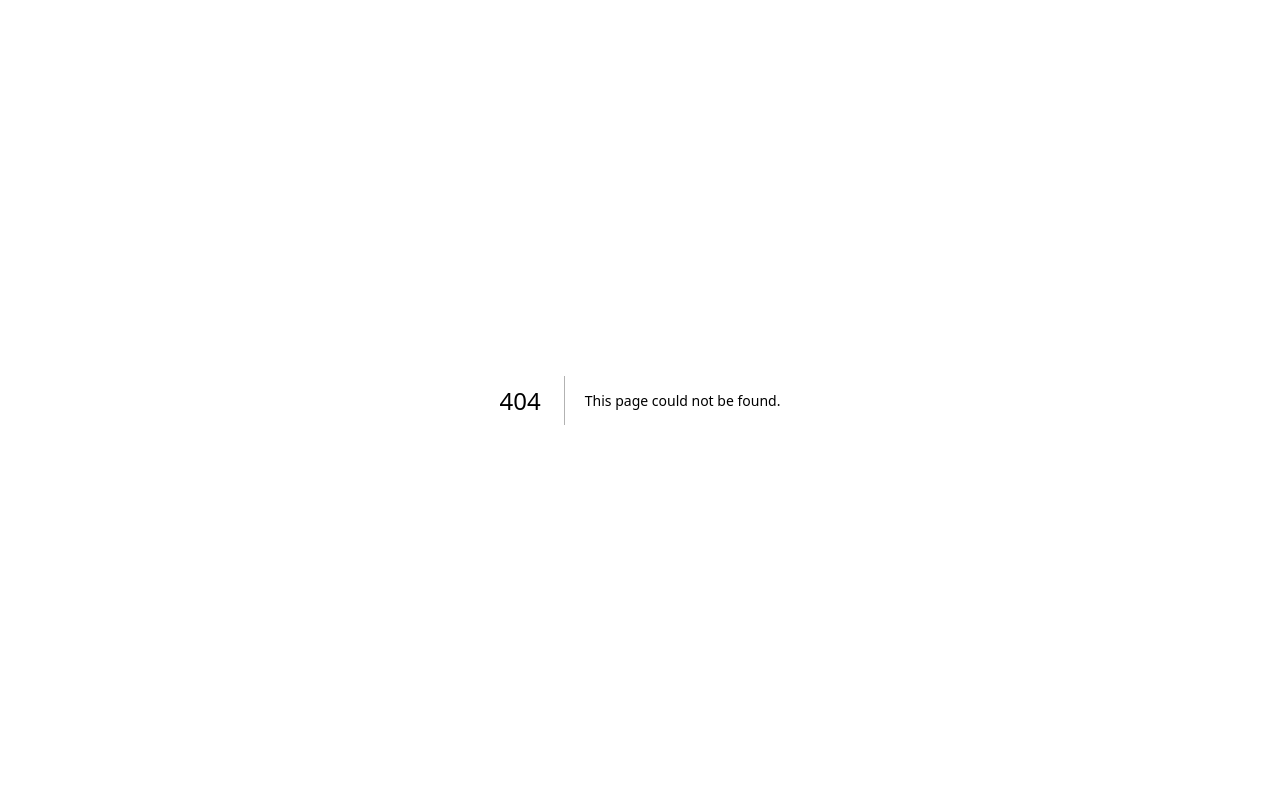
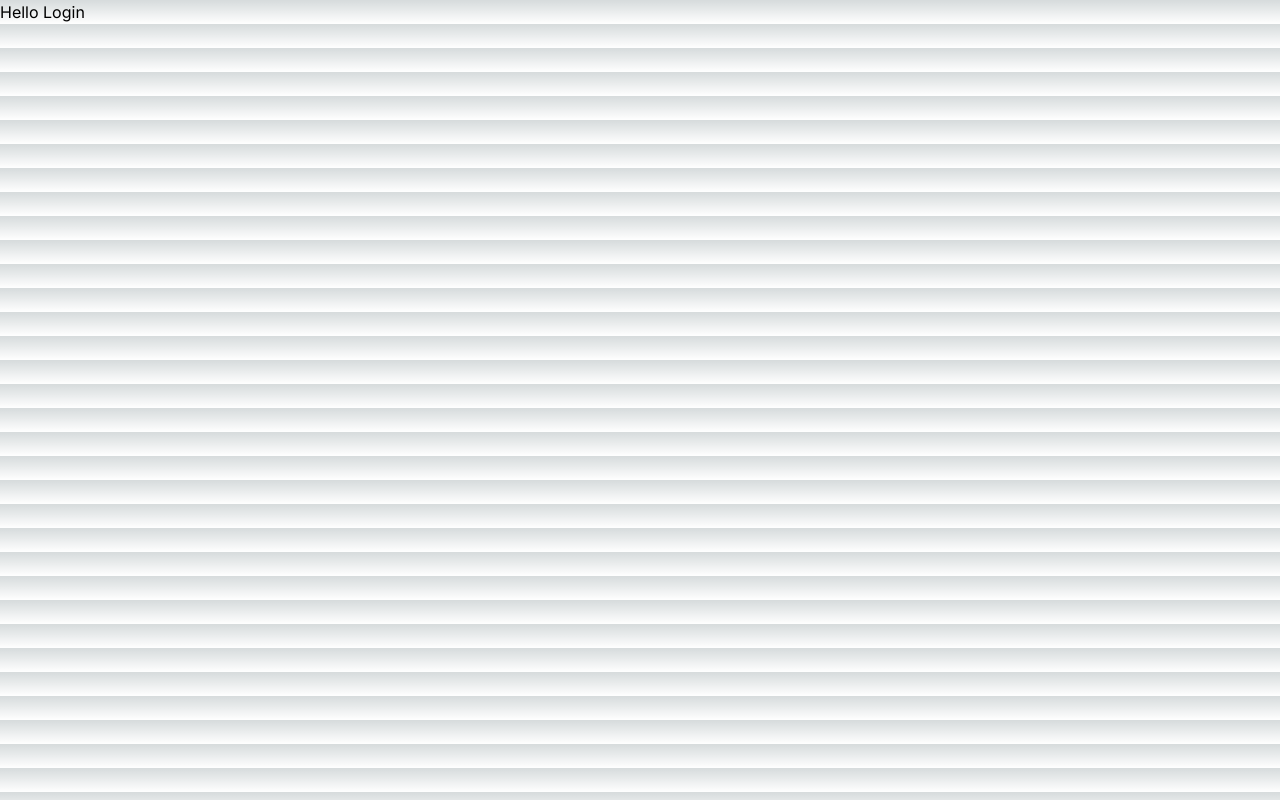
Before and after one commit to zikiclass/fxtradex, a Next.js app: page /login in a window 1280 px wide. Before the commit this address had no page. Built offline with nearby package versions, Linux system fonts and the light colour scheme.

Commit message:
Test Login Page

```diff
--- /dev/null
+++ b/src/app/login/page.jsx
@@ -0,0 +1,7 @@
+import React from "react";
+
+const Login = () => {
+  return <h1>Hello Login</h1>;
+};
+
+export default Login;
```
